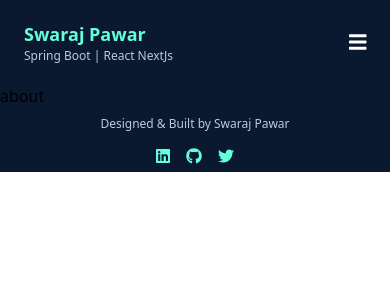
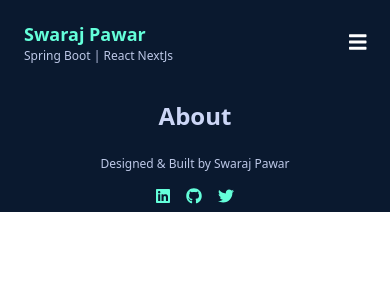
Before and after one commit to swaraj27/swaraj-pawar-nextjs, a Next.js app: page /about in a window 390 px wide. Shown: the top 300 px of the page. Built offline with nearby package versions, Linux system fonts and the light colour scheme.

Commit message:
added mobile navbar

```diff
--- a/components/Meta.js
+++ b/components/Meta.js
@@ -9,6 +9,7 @@ const Meta = ({title,keywords}) => {
                 <meta charSet="utf-8"/>
                 <link rel="icon" href=""/>
                 <title>{title}</title>
+
         </Head>
     );
 };
--- a/components/Navbar.js
+++ b/components/Navbar.js
@@ -89,7 +89,43 @@ export const Navbar = () => {
       </nav>
 
 
+        {/*Mobile Drawer  */}
+
+
+        <div
+        className={
+          navbarOpen
+            ? "z-10 absolute top-0 left-0 w-1/2 md:w-0 md:hidden bg-white shadow-xl h-screen bg-primaryBackround  overflow-hidden"
+            : "z-10 absolute top-0 left-0 w-0 md:w-0 md:hidden bg-white shadow-xl h-screen overflow-hidden"
+        }
+      >
+        <div className="bg-primaryOrange py-2 px-1">
+          <Link href="/">
+            <a>
+            <p className="text-sm text-primaryGreen font-semibold">Swaraj Pawar</p>
+               <p className="text-xs text-darkGray"> Spring Boot | React NextJs</p>
+            </a>
+          </Link>
         </div>
+
+        <ul className="flex-col ml-2 px-2  overflow-hidden py-4 space-y-3 md:flex-row md:space-x-4">
+          {links.map((data, index) => {
+            return (
+              <li>
+                <Link key={index} href={data.path}>
+                  <a className="flex gap-1 items-center">
+                  <span className="text-primaryGreen px-1 text-xs">{data.id}</span>
+                  <span className="text-darkGray text-sm hover:text-primaryGreen">{data.title} </span>
+                  </a>
+                </Link>
+
+
+              </li>
+            );
+          })}
+        </ul>
+      </div>
+    </div>
     )
 }
 
--- a/pages/about.js
+++ b/pages/about.js
@@ -3,7 +3,9 @@ import React from 'react'
 export const about = () => {
     return (
         <div>
-            <h1>about</h1>
+            <p className="text-primaryGray  text-center md:text-4xl text-2xl  font-bold py-4">
+                About
+            </p>
         </div>
     )
 }
--- a/pages/contact.js
+++ b/pages/contact.js
@@ -3,7 +3,9 @@ import React from 'react'
 export const contact = () => {
     return (
         <div>
-            <h1>Contact Us</h1>
+            <p className="text-primaryGray  text-center md:text-4xl text-2xl  font-bold py-4">
+                Contact
+            </p>
         </div>
     )
 }
--- a/pages/work.js
+++ b/pages/work.js
@@ -3,7 +3,9 @@ import React from 'react'
 export const work = () => {
     return (
         <div>
-            <h1>Work</h1>
+            <p className="text-primaryGray  text-center md:text-4xl text-2xl  font-bold py-4">
+                Work
+            </p>
         </div>
     )
 }
```
